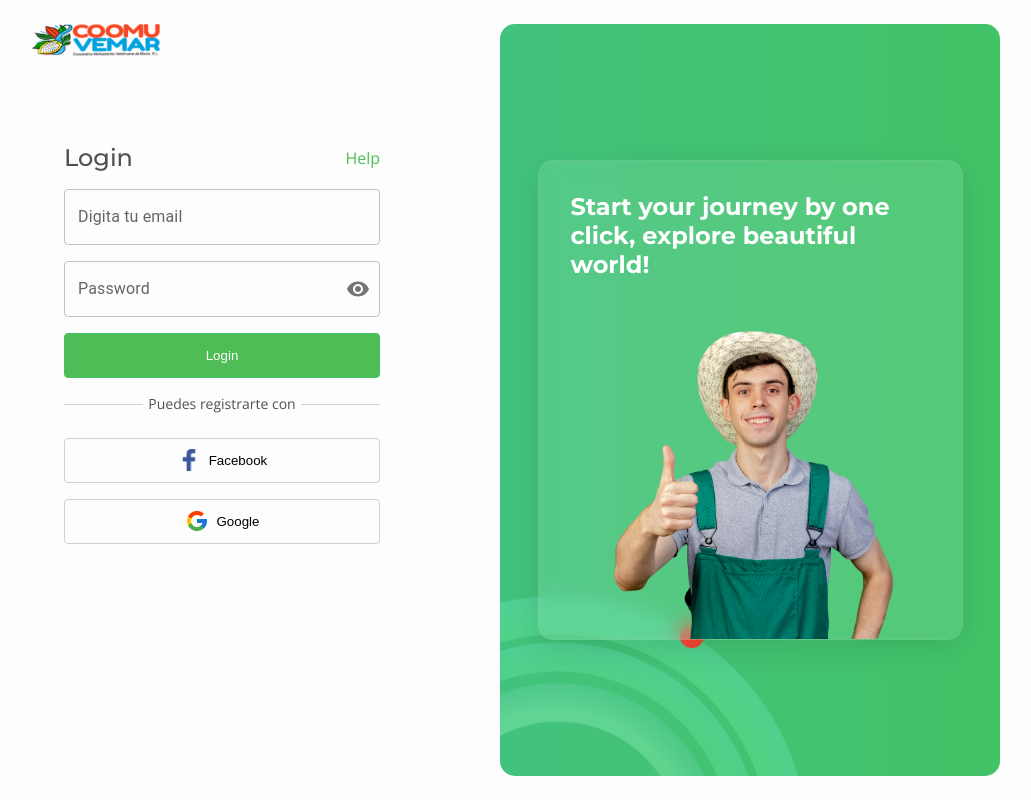
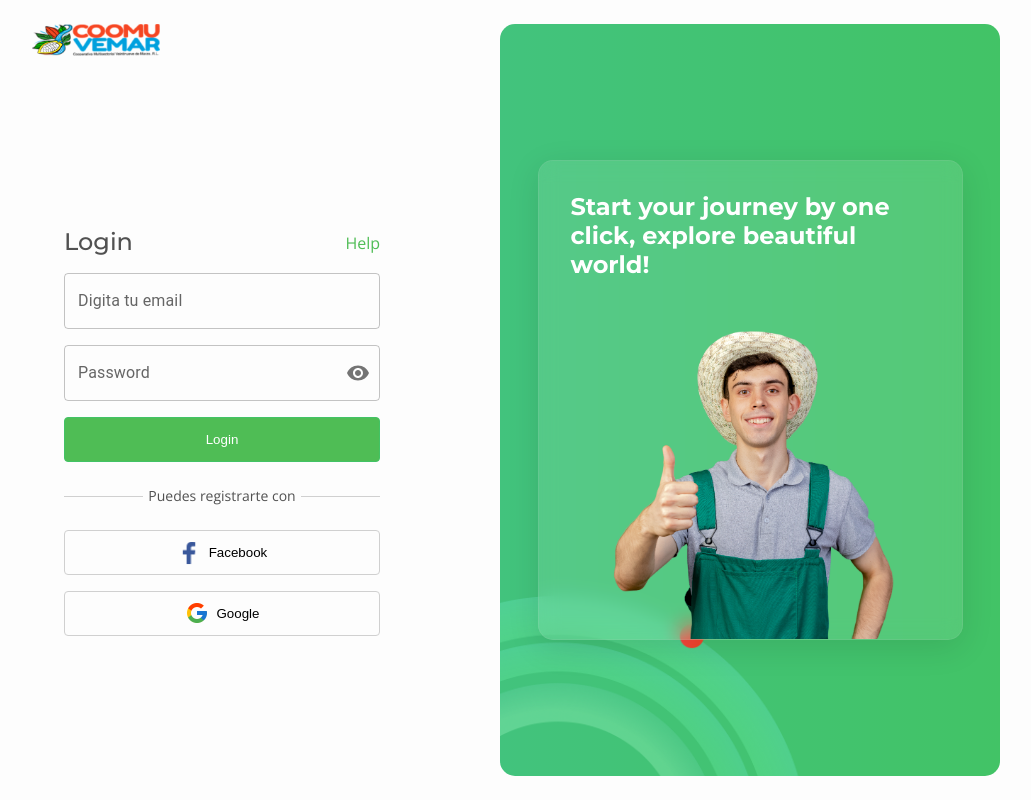
Before and after one commit to Maynor125/commuvemar-frontend, a Next.js app: page /login in a window 1280 px wide. Shown: the whole page, without its empty margins (124-1155 px from the left). Built offline with nearby package versions, Linux system fonts and the light colour scheme.

Commit message:
haciendo validacion en el form login parte final

```diff
--- a/src/app/login/login.css
+++ b/src/app/login/login.css
@@ -18,10 +18,14 @@
 .auth-container{
     width: 380px;
     padding: 2rem;
+    height: 100%;
+    display: flex;
+    flex-direction: column;
+    justify-content: center;
 }
 
 .auth-credential{
-  margin-top: 3.5rem;
+
 }
 
 .auth-credential-head{
@@ -183,6 +187,7 @@
 .imagen-productor{
   height: 100%;
 }
+
 @media(max-width: 1050px) {
   .container-login{
    gap: 1rem;
--- a/src/app/login/page.tsx
+++ b/src/app/login/page.tsx
@@ -18,7 +18,6 @@ import {
   InputAdornment,
   InputLabel,
   OutlinedInput,
-  Typography,
 } from "@mui/material";
 import { Visibility, VisibilityOff } from "@mui/icons-material";
 import Link from "next/link";
@@ -26,12 +25,9 @@ import { LoginSchema } from "@/validations/loginSchema";
 import {
   useForm,
   Resolver,
-  SubmitHandler,
-  FieldValues,
   FieldErrors,
-  ResolverResult,
 } from "react-hook-form";
-import { zodResolver } from "@hookform/resolvers/zod";
+
 import { LoginFormValues } from "@/types/login";
 import { ZodError } from "zod";
 
@@ -47,24 +43,6 @@ const Login = () => {
     event.preventDefault();
   };
 
-  // Inicializar el formulario con react-hook-form
-  /*
-  const {
-    register,
-    handleSubmit,
-    formState: { errors },
-  } = useForm<LoginFormValues>({
-    resolver: async (data) => {
-      try {
-        // Validar los datos con zod
-        await LoginSchema.parseAsync(data);
-        return { values: data, errors: {} };
-      } catch (error:any) {
-        // Manejar errores de validación
-        return { values: {}, errors: error.errors };
-      }
-    },
-  });*/
 
   const resolver: Resolver<
     LoginFormValues,
@@ -142,7 +120,7 @@ const Login = () => {
                 />
 
                 <FormControl sx={{ width: "100%" }} variant="outlined">
-                  <InputLabel htmlFor="outlined-adornment-password">
+                  <InputLabel htmlFor="outlined-adornment-password" error={!!errors.password}>
                     Password
                   </InputLabel>
                   <OutlinedInput
@@ -166,9 +144,12 @@ const Login = () => {
                     label="Password"
                   />
                   {errors.password && (
-                    <p className="msj-error">
+                    <FormHelperText sx={{color:'#D43333'}}>
                       {errors.password.message}
-                    </p>
+                    </FormHelperText>
+                    /*<p className="msj-error">
+                      {errors.password.message}
+                    </p>*/
                   )}
                 </FormControl>
                 <button type="submit" className="boton btn-login">
```
